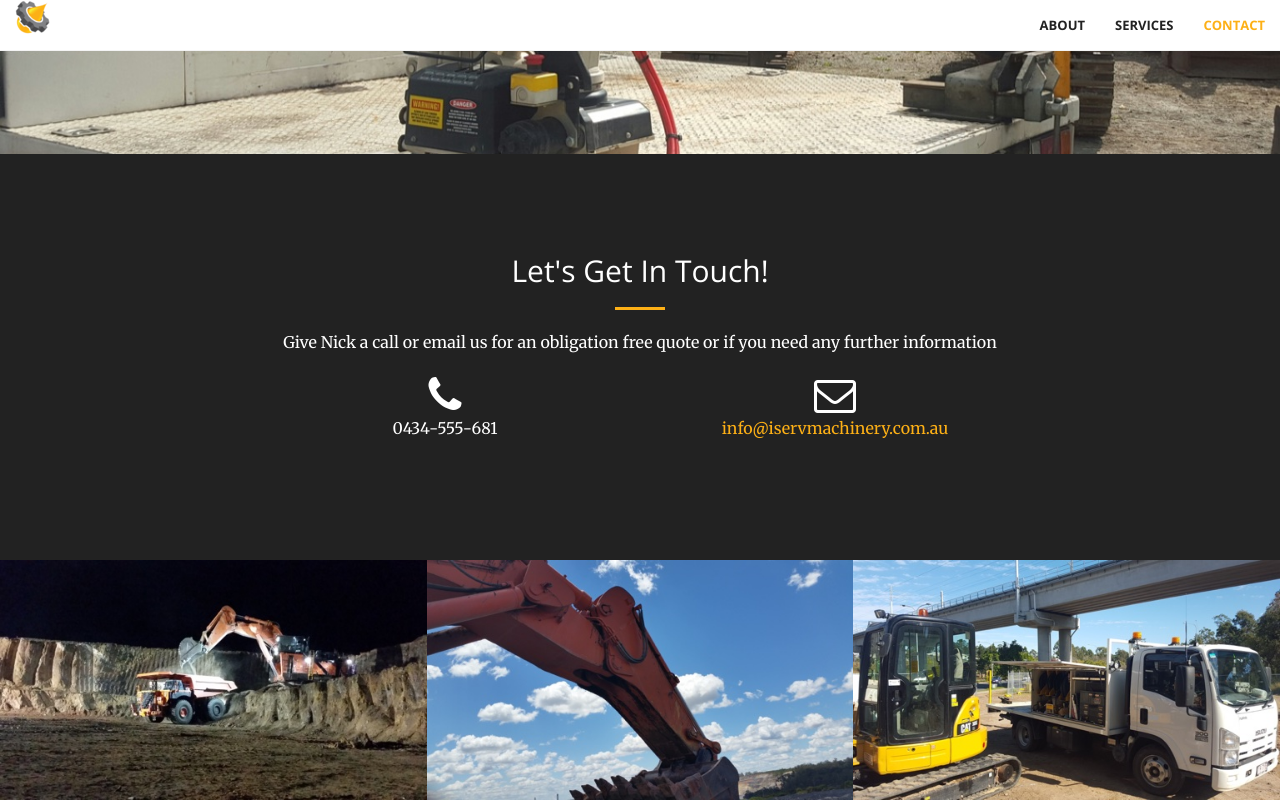
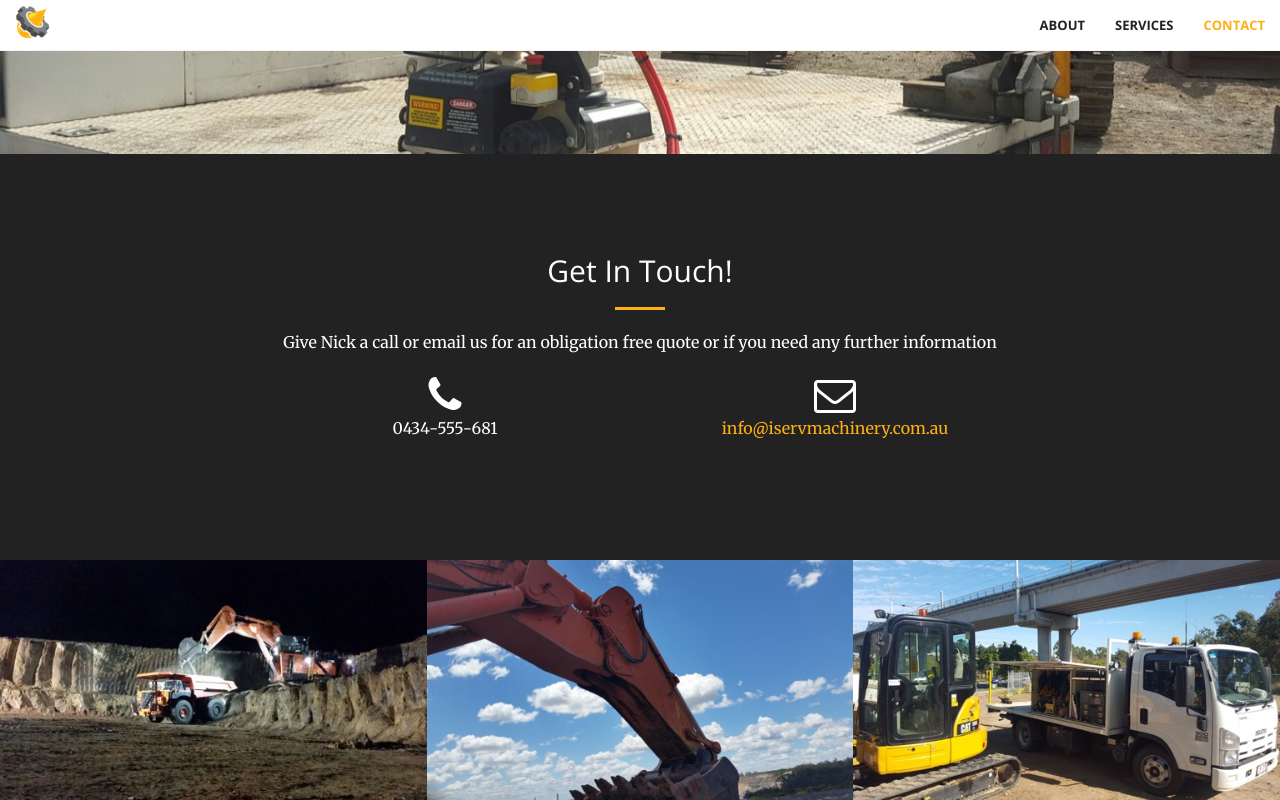
Before and after one commit to iservmachinery/iservmachinery.github.io, a website: page index.html in a window 1280 px wide. Both pictures are taken after a click on the link "GET IN TOUCH". Shown: the part 2647-3447 px from the top of the page. Drawn offline with nearby package versions, Linux system fonts and the light colour scheme.

Commit message:
Added cname

```diff
--- a/index.html
+++ b/index.html
@@ -9,7 +9,7 @@
     <meta name="description" content="">
     <meta name="author" content="">
 
-    <title>iSERV MACHINERY AUSTRALIA</title>
+    <title>iServ Machinery Australia</title>
 
     <!-- Bootstrap Core CSS -->
     <link rel="stylesheet" href="css/bootstrap.min.css" type="text/css">
@@ -58,7 +58,7 @@
     <div class="container-fluid">
         <!-- Brand and toggle get grouped for better mobile display -->
         <div class="navbar-header">
-            <img id="mini-logo" style="margin: auto" src="img/fav_icon/android-icon-36x36.png" alt="small logo" />
+            <img id="mini-logo" src="img/fav_icon/android-icon-36x36.png" alt="small logo" />
 
             <button type="button" class="navbar-toggle collapsed" data-toggle="collapse"
                     data-target="#bs-example-navbar-collapse-1">
@@ -155,7 +155,7 @@
                     <h3>Available 24/7</h3>
 
                     <p class="text-muted">Can diagnose and offer breakdown assistance any time of the day or night.
-                        Servicing everywhere in South East queensland</p>
+                        Servicing everywhere in South East Queensland</p>
                 </div>
             </div>
 
@@ -267,7 +267,7 @@
     <div class="container">
         <div class="row">
             <div class="col-lg-8 col-lg-offset-2 text-center">
-                <h2 class="section-heading">Let's Get In Touch!</h2>
+                <h2 class="section-heading">Get In Touch!</h2>
                 <hr class="primary">
                 <p>Give Nick a call or email us for an obligation free quote or if you need any further information</p>
             </div>
--- a/less/creative.less
+++ b/less/creative.less
@@ -101,11 +101,14 @@ aside {
 }
 
 #mini-logo {
-  opacity: 0;
+  opacity: 1;
+  margin-top:5px;
+  margin-left: 5px;
   transition: opacity -.8s ease-in-out;
   -moz-transition: opacity -.8s ease-in-out;
   -webkit-transition: opacity -.8s ease-in-out;
 }
+
 // Navigation
 
 .navbar-default {
@@ -148,6 +151,10 @@ aside {
     }
   }
   @media (min-width: 768px) {
+    #mini-logo {
+      opacity: 0;
+      margin-left: 0px;
+    }
     background-color: transparent;
     border-color: fade(white, 30%);
     .navbar-header .navbar-brand {
```
Also changed, not shown: css/creative.css, 1 other file.
